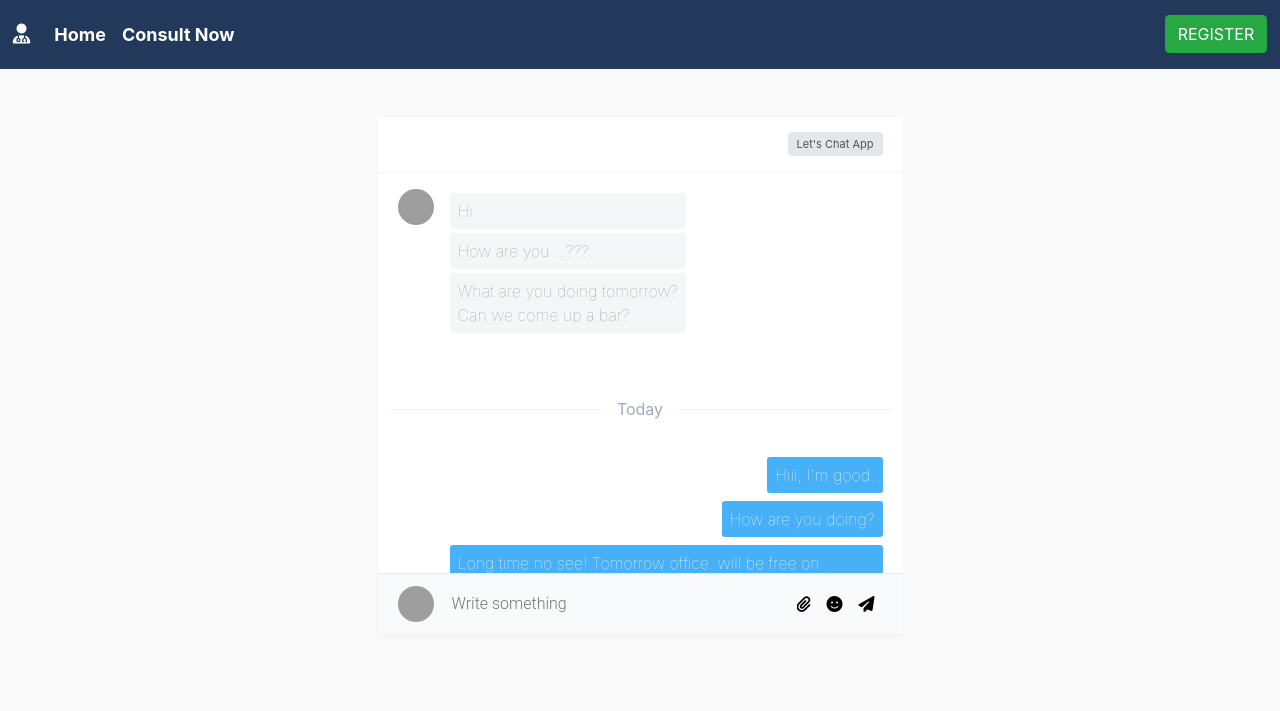
After one commit to sagardhande2942/LOC3.0_Scam-2021, a Django app: page /Auth/chat/ in a window 1280 px wide. The commit adds this page. Shown: the top 711 px of the page. Run offline with Django 3.2, Linux system fonts and the light colour scheme; parts of the project's set-up code (start-up, migrations or seed data) failed here and were passed over; some libraries are stand-ins or nearby versions; grey boxes are pictures that could not be loaded.

Commit message:
Added chat feature

```diff
--- /dev/null
+++ b/Scam2021/Auth/templates/Auth/chat.html
@@ -0,0 +1,469 @@
+<!DOCTYPE html>
+<html lang="en">
+
+<head>
+  <meta charset="UTF-8">
+  <meta http-equiv="X-UA-Compatible" content="IE=edge">
+  <meta name="viewport" content="width=device-width, initial-scale=1.0">
+  <link rel="stylesheet" href="https://maxcdn.bootstrapcdn.com/bootstrap/4.0.0/css/bootstrap.min.css"
+    integrity="sha384-Gn5384xqQ1aoWXA+058RXPxPg6fy4IWvTNh0E263XmFcJlSAwiGgFAW/dAiS6JXm" crossorigin="anonymous">
+  <link rel="stylesheet" href="/static/Auth/CSS/login.css">
+  <title>Document</title>
+  <style>
+    .card-bordered {
+      border: 1px solid #ebebeb
+    }
+
+    .card {
+      border: 0;
+      border-radius: 0px;
+      margin-bottom: 30px;
+      -webkit-box-shadow: 0 2px 3px rgba(0, 0, 0, 0.03);
+      box-shadow: 0 2px 3px rgba(0, 0, 0, 0.03);
+      -webkit-transition: .5s;
+      transition: .5s
+    }
+
+    .padding {
+      padding: 3rem !important
+    }
+
+    body {
+      background-color: #f9f9fa
+    }
+
+    .card-header:first-child {
+      border-radius: calc(.25rem - 1px) calc(.25rem - 1px) 0 0
+    }
+
+    .card-header {
+      display: -webkit-box;
+      display: flex;
+      -webkit-box-pack: justify;
+      justify-content: space-between;
+      -webkit-box-align: center;
+      align-items: center;
+      padding: 15px 20px;
+      background-color: transparent;
+      border-bottom: 1px solid rgba(77, 82, 89, 0.07)
+    }
+
+    .card-header .card-title {
+      padding: 0;
+      border: none
+    }
+
+    h4.card-title {
+      font-size: 17px
+    }
+
+    .card-header>*:last-child {
+      margin-right: 0
+    }
+
+    .card-header>* {
+      margin-left: 8px;
+      margin-right: 8px
+    }
+
+    .btn-secondary {
+      color: #4d5259 !important;
+      background-color: #e4e7ea;
+      border-color: #e4e7ea;
+      color: #fff
+    }
+
+    .btn-xs {
+      font-size: 11px;
+      padding: 2px 8px;
+      line-height: 18px
+    }
+
+    .btn-xs:hover {
+      color: #fff !important
+    }
+
+    .card-title {
+      font-family: Roboto, sans-serif;
+      font-weight: 300;
+      line-height: 1.5;
+      margin-bottom: 0;
+      padding: 15px 20px;
+      border-bottom: 1px solid rgba(77, 82, 89, 0.07)
+    }
+
+    .ps-container {
+      position: relative
+    }
+
+    .ps-container {
+      -ms-touch-action: auto;
+      touch-action: auto;
+      overflow: hidden !important;
+      -ms-overflow-style: none
+    }
+
+    .media-chat {
+      padding-right: 64px;
+      margin-bottom: 0
+    }
+
+    .media {
+      padding: 16px 12px;
+      -webkit-transition: background-color .2s linear;
+      transition: background-color .2s linear
+    }
+
+    .media .avatar {
+      flex-shrink: 0
+    }
+
+    .avatar {
+      position: relative;
+      display: inline-block;
+      width: 36px;
+      height: 36px;
+      line-height: 36px;
+      text-align: center;
+      border-radius: 100%;
+      background-color: #f5f6f7;
+      color: #8b95a5;
+      text-transform: uppercase
+    }
+
+    .media-chat .media-body {
+      -webkit-box-flex: initial;
+      flex: initial;
+      display: table
+    }
+
+    .media-body {
+      min-width: 0
+    }
+
+    .media-chat .media-body p {
+      position: relative;
+      padding: 6px 8px;
+      margin: 4px 0;
+      background-color: #f5f6f7;
+      border-radius: 3px;
+      font-weight: 100;
+      color: #9b9b9b
+    }
+
+    .media>* {
+      margin: 0 8px
+    }
+
+    .media-chat .media-body p.meta {
+      background-color: transparent !important;
+      padding: 0;
+      opacity: .8
+    }
+
+    .media-meta-day {
+      -webkit-box-pack: justify;
+      justify-content: space-between;
+      -webkit-box-align: center;
+      align-items: center;
+      margin-bottom: 0;
+      color: #8b95a5;
+      opacity: .8;
+      font-weight: 400
+    }
+
+    .media {
+      padding: 16px 12px;
+      -webkit-transition: background-color .2s linear;
+      transition: background-color .2s linear
+    }
+
+    .media-meta-day::before {
+      margin-right: 16px
+    }
+
+    .media-meta-day::before,
+    .media-meta-day::after {
+      content: '';
+      -webkit-box-flex: 1;
+      flex: 1 1;
+      border-top: 1px solid #ebebeb
+    }
+
+    .media-meta-day::after {
+      content: '';
+      -webkit-box-flex: 1;
+      flex: 1 1;
+      border-top: 1px solid #ebebeb
+    }
+
+    .media-meta-day::after {
+      margin-left: 16px
+    }
+
+    .media-chat.media-chat-reverse {
+      padding-right: 12px;
+      padding-left: 64px;
+      -webkit-box-orient: horizontal;
+      -webkit-box-direction: reverse;
+      flex-direction: row-reverse
+    }
+
+    .media-chat {
+      padding-right: 64px;
+      margin-bottom: 0
+    }
+
+    .media {
+      padding: 16px 12px;
+      -webkit-transition: background-color .2s linear;
+      transition: background-color .2s linear
+    }
+
+    .media-chat.media-chat-reverse .media-body p {
+      float: right;
+      clear: right;
+      background-color: #48b0f7;
+      color: #fff
+    }
+
+    .media-chat .media-body p {
+      position: relative;
+      padding: 6px 8px;
+      margin: 4px 0;
+      background-color: #f5f6f7;
+      border-radius: 3px
+    }
+
+    .border-light {
+      border-color: #f1f2f3 !important
+    }
+
+    .bt-1 {
+      border-top: 1px solid #ebebeb !important
+    }
+
+    .publisher {
+      position: relative;
+      display: -webkit-box;
+      display: flex;
+      -webkit-box-align: center;
+      align-items: center;
+      padding: 12px 20px;
+      background-color: #f9fafb
+    }
+
+    .publisher>*:first-child {
+      margin-left: 0
+    }
+
+    .publisher>* {
+      margin: 0 8px
+    }
+
+    .publisher-input {
+      -webkit-box-flex: 1;
+      flex-grow: 1;
+      border: none;
+      outline: none !important;
+      background-color: transparent
+    }
+
+    button,
+    input,
+    optgroup,
+    select,
+    textarea {
+      font-family: Roboto, sans-serif;
+      font-weight: 300
+    }
+
+    .publisher-btn {
+      background-color: transparent;
+      border: none;
+      color: #8b95a5;
+      font-size: 16px;
+      cursor: pointer;
+      overflow: -moz-hidden-unscrollable;
+      -webkit-transition: .2s linear;
+      transition: .2s linear
+    }
+
+    .file-group {
+      position: relative;
+      overflow: hidden
+    }
+
+    .publisher-btn {
+      background-color: transparent;
+      border: none;
+      color: #cac7c7;
+      font-size: 16px;
+      cursor: pointer;
+      overflow: -moz-hidden-unscrollable;
+      -webkit-transition: .2s linear;
+      transition: .2s linear
+    }
+
+    .file-group input[type="file"] {
+      position: absolute;
+      opacity: 0;
+      z-index: -1;
+      width: 20px
+    }
+
+    .text-info {
+      color: #48b0f7 !important
+    }
+  </style>
+</head>
+
+<body>
+  <nav class="navbar navbar-expand-lg ">
+    <a class="navbar-brand" href="#home"><i class="fa fa-user-md" aria-hidden="true"></i></a>
+    <button class="navbar-toggler" type="button" data-toggle="collapse" data-target="#navbarTogglerDemo02"
+      aria-controls="navbarTogglerDemo02" aria-expanded="false" aria-label="Toggle navigation">
+      <span class="navbar-toggler-icon"></span>
+    </button>
+
+    <div class="collapse navbar-collapse" id="navbarTogglerDemo02">
+      <ul class="navbar-nav mr-auto mt-2 mt-lg-0">
+        <li class="nav-item active">
+          <a class="nav-link" href="home.html">Home <span class="sr-only">(current)</span></a>
+        </li>
+        <li class="nav-item">
+          <a class="nav-link" href="#consult">Consult Now</a>
+        </li>
+      </ul>
+      <form class="form-inline my-2 my-lg-0">
+        <a href="/register/" class="btn btn-success" role="button">REGISTER</a>
+      </form>
+    </div>
+  </nav>
+
+  <!-- Optional JavaScript -->
+  <!-- jQuery first, then Popper.js, then Bootstrap JS -->
+  <script src="https://kit.fontawesome.com/0dfdf90590.js" crossorigin="anonymous"></script>
+  <script src="https://code.jquery.com/jquery-3.2.1.slim.min.js"
+    integrity="sha384-KJ3o2DKtIkvYIK3UENzmM7KCkRr/rE9/Qpg6aAZGJwFDMVNA/GpGFF93hXpG5KkN"
+    crossorigin="anonymous"></script>
+  <script src="https://cdnjs.cloudflare.com/ajax/libs/popper.js/1.12.9/umd/popper.min.js"
+    integrity="sha384-ApNbgh9B+Y1QKtv3Rn7W3mgPxhU9K/ScQsAP7hUibX39j7fakFPskvXusvfa0b4Q"
+    crossorigin="anonymous"></script>
+  <script src="https://maxcdn.bootstrapcdn.com/bootstrap/4.0.0/js/bootstrap.min.js"
+    integrity="sha384-JZR6Spejh4U02d8jOt6vLEHfe/JQGiRRSQQxSfFWpi1MquVdAyjUar5+76PVCmYl"
+    crossorigin="anonymous"></script>
+
+  <div class="page-content page-container" id="page-content">
+    <div class="padding">
+      <div class="row container d-flex justify-content-center">
+        <div class="col-md-6">
+          <div class="card card-bordered">
+            <div class="card-header">
+              <h4 class="card-title"><strong>Chat</strong></h4> <a class="btn btn-xs btn-secondary" href="#"
+                data-abc="true">Let's Chat App</a>
+            </div>
+            <div class="ps-container ps-theme-default ps-active-y" id="chat-content"
+              style="overflow-y: scroll !important; height:400px !important;">
+              <div class="media media-chat"> <img class="avatar"
+                  src="https://img.icons8.com/color/36/000000/administrator-male.png" alt="...">
+                <div class="media-body">
+                  <p>Hi</p>
+                  <p>How are you ...???</p>
+                  <p>What are you doing tomorrow?<br> Can we come up a bar?</p>
+                  <p class="meta"><time datetime="2018">23:58</time></p>
+                </div>
+              </div>
+              <div class="media media-meta-day">Today</div>
+              <div class="media media-chat media-chat-reverse">
+                <div class="media-body">
+                  <p>Hiii, I'm good.</p>
+                  <p>How are you doing?</p>
+                  <p>Long time no see! Tomorrow office. will be free on sunday.</p>
+                  <p class="meta"><time datetime="2018">00:06</time></p>
+                </div>
+              </div>
+              <div class="media media-chat"> <img class="avatar"
+                  src="https://img.icons8.com/color/36/000000/administrator-male.png" alt="...">
+                <div class="media-body">
+                  <p>Okay</p>
+                  <p>We will go on sunday? </p>
+                  <p class="meta"><time datetime="2018">00:07</time></p>
+                </div>
+              </div>
+              <div class="media media-chat media-chat-reverse">
+                <div class="media-body">
+                  <p>That's awesome!</p>
+                  <p>I will meet you Sandon Square sharp at 10 AM</p>
+                  <p>Is that okay?</p>
+                  <p class="meta"><time datetime="2018">00:09</time></p>
+                </div>
+              </div>
+              <div class="media media-chat"> <img class="avatar"
+                  src="https://img.icons8.com/color/36/000000/administrator-male.png" alt="...">
+                <div class="media-body">
+                  <p>Okay i will meet you on Sandon Square </p>
+                  <p class="meta"><time datetime="2018">00:10</time></p>
+                </div>
+              </div>
+              <div class="media media-chat media-chat-reverse">
+                <div class="media-body">
+                  <p>Do you have pictures of Matley Marriage?</p>
+                  <p class="meta"><time datetime="2018">00:10</time></p>
+                </div>
+              </div>
+              <div class="media media-chat"> <img class="avatar"
+                  src="https://img.icons8.com/color/36/000000/administrator-male.png" alt="...">
+                <div class="media-body">
+                  <p>Sorry I don't have. i changed my phone.</p>
+                  <p class="meta"><time datetime="2018">00:12</time></p>
+                </div>
+              </div>
+              <div class="media media-chat media-chat-reverse">
+                <div class="media-body">
+                  <p>Okay then see you on sunday!!</p>
+                  <p class="meta"><time datetime="2018">00:12</time></p>
+                </div>
+              </div>
+              <div class="ps-scrollbar-x-rail" style="left: 0px; bottom: 0px;">
+                <div class="ps-scrollbar-x" tabindex="0" style="left: 0px; width: 0px;"></div>
+              </div>
+              <div class="ps-scrollbar-y-rail" style="top: 0px; height: 0px; right: 2px;">
+                <div class="ps-scrollbar-y" tabindex="0" style="top: 0px; height: 2px;"></div>
+              </div>
+            </div>
+            <div class="publisher bt-1 border-light"> <img class="avatar avatar-xs"
+                src="https://img.icons8.com/color/36/000000/administrator-male.png" alt="...">
+                <input class="publisher-input" id='chatinp' type="text"  placeholder="Write something" style = 'color: black;'> <span
+                class="publisher-btn file-group"  style="color: black;"> <i style="color: black;" class="fa fa-paperclip file-browser"></i> <input type="file">
+              </span> <a style="color: black;" class="publisher-btn" href="#" data-abc="true"><i style = 'color:black' class="fa fa-smile"></i></a> <a
+                class="publisher-btn text-info" onclick="send();" href="#" data-abc="true"><i style="color: black;" class="fa fa-paper-plane"></i></a> </div>
+          </div>
+        </div>
+      </div>
+    </div>
+  </div>
+  </div>
+
+  <script>
+    $(document).ready({
+
+    });
+
+    function send(){
+      var a = document.querySelector('#chatinp').value;
+      console.log(a);
+      document.getElementById('chat-content').innerHTML += '<div class="media media-chat media-chat-reverse"><div class="media-body"><p>' +  a +'</p><p class="meta"><time datetime="2018">00:12</time></p></div></div>'
+      $.ajax({
+                type: "POST",
+                headers: { "X-CSRFToken": "{{ csrf_token }}" },
+                contentType: "application/json;charset=utf-8",
+                url: '/predictdis/',
+                traditional: "true",
+                data: a,
+            });
+    }
+  </script>
+</body>
+
+</html>
--- a/Scam2021/Auth/templates/Auth/home.html
+++ b/Scam2021/Auth/templates/Auth/home.html
@@ -31,7 +31,10 @@
                 <a class="nav-link" href="#contact">Contact Us</a>
               </li>
               <li class="nav-item">
-                <a class="nav-link" href="#consult">Consult Now</a>
+                <a class="nav-link" href="/disease/">Consult Now</a>
+              </li>
+              <li class="nav-item">
+                <a class="nav-link" href="/Auth/chat/">Chat</a>
               </li>
           </ul>
           <form class="form-inline my-2 my-lg-0">
--- a/Scam2021/Auth/urls.py
+++ b/Scam2021/Auth/urls.py
@@ -9,5 +9,7 @@ urlpatterns = [
     path('loginauth/',views.login, name = 'login'),
     path('register/',views.register, name = 'register'),
     path('home/', views.home, name = 'home'),
-    path('FindMyDoc/', views.findDoc, name = 'finddoc')
+    path('FindMyDoc/', views.findDoc, name = 'finddoc'),
+    path('Auth/chat/',views.chat, name = 'chat' ),
+    path('Auth/booked/', views.booked, name = 'booked')
 ]
--- a/Scam2021/Auth/views.py
+++ b/Scam2021/Auth/views.py
@@ -1,5 +1,6 @@
 from django.shortcuts import render
 from .models import *
+import mysql.connector
 
 def index(request):
     return render(request, 'Auth/login.html')
@@ -11,6 +12,27 @@ def home(request):
 def findDoc(request):
     return render(request, 'Auth/FindMyDoc.html')
 
+def chat(request):
+    # mydb = mysql.connector.connect(
+    # host="agri.cj9kv3v4akuv.us-east-2.rds.amazonaws.com",
+    # user="inferno",
+    # password="vishal2942",
+    # database="chat"
+    # )
+    # mycursor = mydb.cursor()
+    # a = request.body
+    # b = a.decode("utf-8")
+
+    # mycursor.execute('INSERT INTO chat values(%s, %s)', ('Sagar', b,))
+    # mycursor.execute('SELECT msg FROM chat WHERE NAME = %s', ('Sagar'))
+    # c = mycursor.fetchone()
+    # dictt = {
+    #     'c' : c
+    # }
+    return render(request, 'Auth/chat.html')
+
+def booked(request):
+    return render(request, 'Auth/booked.html')
 
 def register(request):
     if request.method == 'POST':
--- a/Scam2021/templates/details.html
+++ b/Scam2021/templates/details.html
@@ -53,7 +53,7 @@
     <div class="d-flex align-items-center center">
       <div class="container">
         <h1 align="center">Please Fill In Your Details To Book An Appointment</h1>
-        <form>
+        <form action = '/Auth/booked/'>
           <div class="styling-date">
             <label for="start">DATE OF VISIT</label>
             <br>
```
Also changed, not shown: Scam2021/Auth/templates/Auth/booked.html (added, +32 -0 lines), Scam2021/Auth/templates/Auth/login.html (+1 -8 lines), Scam2021/static/Auth/CSS/booked.css (added, +33 -0 lines), Scam2021/templates/FindMyDoc.html (+42 -34 lines).
